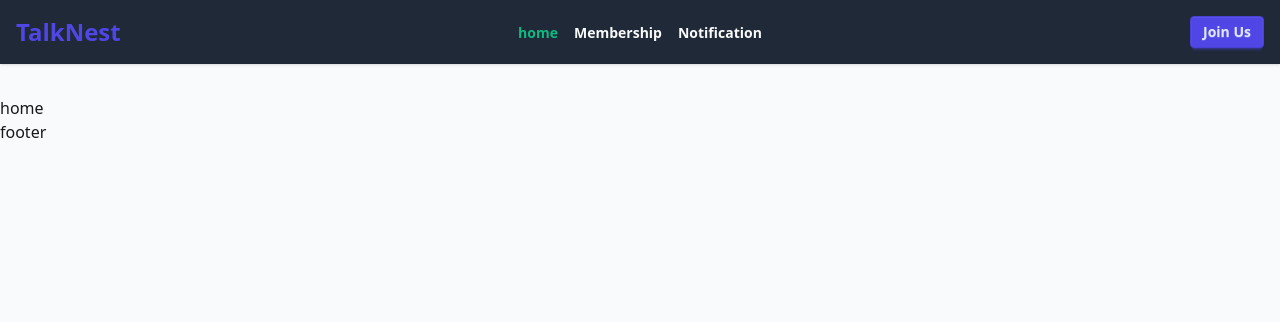
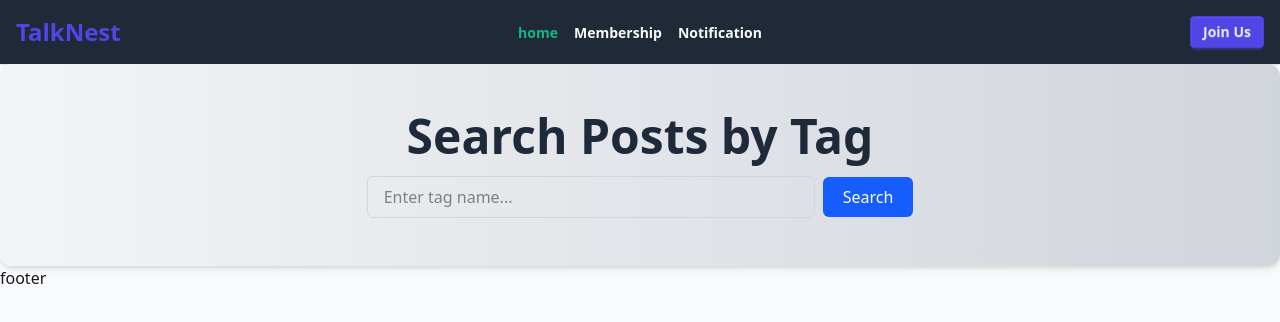
Before and after one commit to NazmulhaqueD/talkNest-client, a React (Vite) app: page / in a window 1280 px wide. Shown: the top 322 px of the page. Built offline with nearby package versions, Linux system fonts and the light colour scheme; no server answers.

Commit message:
Bannar section done without functionality

```diff
--- /dev/null
+++ b/src/components/bannar/Bannar.jsx
@@ -0,0 +1,39 @@
+import React, { useState } from 'react';
+
+const Banner = ({ onSearch }) => {
+    const [searchTerm, setSearchTerm] = useState('');
+
+    const handleSearch = (e) => {
+        e.preventDefault();
+        if (searchTerm.trim() !== '') {
+            onSearch(searchTerm); // Call parent function to fetch data from backend
+        }
+    };
+
+    return (
+        <section className="bg-gradient-to-r from-base-200 to-gray-300 py-12 px-6 text-center rounded-xl shadow-md">
+            <div className="max-w-3xl mx-auto">
+                <h1 className="text-4xl md:text-5xl font-bold text-gray-800 mb-4">
+                    Search Posts by Tag
+                </h1>
+                <form onSubmit={handleSearch} className="flex items-center justify-center gap-2">
+                    <input
+                        type="text"
+                        value={searchTerm}
+                        onChange={(e) => setSearchTerm(e.target.value)}
+                        placeholder="Enter tag name..."
+                        className="px-4 py-2 w-full max-w-md rounded-md border border-gray-300 focus:outline-none focus:ring-2 focus:ring-blue-500"
+                    />
+                    <button
+                        type="submit"
+                        className="bg-blue-600 text-white px-5 py-2 rounded-md hover:bg-blue-700"
+                    >
+                        Search
+                    </button>
+                </form>
+            </div>
+        </section>
+    );
+};
+
+export default Banner;
--- a/src/components/navbar/Navbar.jsx
+++ b/src/components/navbar/Navbar.jsx
@@ -15,7 +15,7 @@ const Navbar = () => {
     </>
 
     return (
-        <nav className='bg-secondary text-accent shadow-sm mb-8 sticky top-0 z-50'>
+        <nav className='bg-secondary text-accent shadow-sm'>
             <div className="navbar max-w-7xl mx-auto px-4">
                 <div className="navbar-start">
                     <div className="dropdown">
@@ -43,7 +43,7 @@ const Navbar = () => {
                                     <div className="tooltip tooltip-bottom w-full flex flex-col items-center" data-tip={`${user?.displayName}`}>
                                         <img onClick={() => setIsDropdown(!isDropdown)} src={user?.photoURL} className='w-12 h-12 rounded-full cursor-pointer' alt="" />
                                     </div>
-                                    <div className={`dropdownBox w-46 flex flex-col z-20 bg-base-300 p-4 mt-0 rounded-b-sm gap-y-2 transition-all duration-300 absolute activeLink linkByImage -right-18
+                                    <div className={`dropdownBox w-46 flex flex-col z-20 bg-base-300 p-4 mt-0 rounded-b-sm gap-y-2 transition-all duration-300 absolute activeLink linkByImage right-0
                                     ${isDropdown ? 'top-14' : '-top-56'}`}>
                                         <p>{user?.displayName}</p>
                                         <p><NavLink onClick={() => setIsDropdown(false)} to={'/myProfile'}>Dashboard</NavLink></p>
--- a/src/pages/home/Home.jsx
+++ b/src/pages/home/Home.jsx
@@ -1,9 +1,10 @@
 import React from 'react';
+import Banner from '../../components/bannar/Bannar';
 
 const Home = () => {
     return (
         <div>
-            home
+            <Banner></Banner>
         </div>
     );
 };
```
